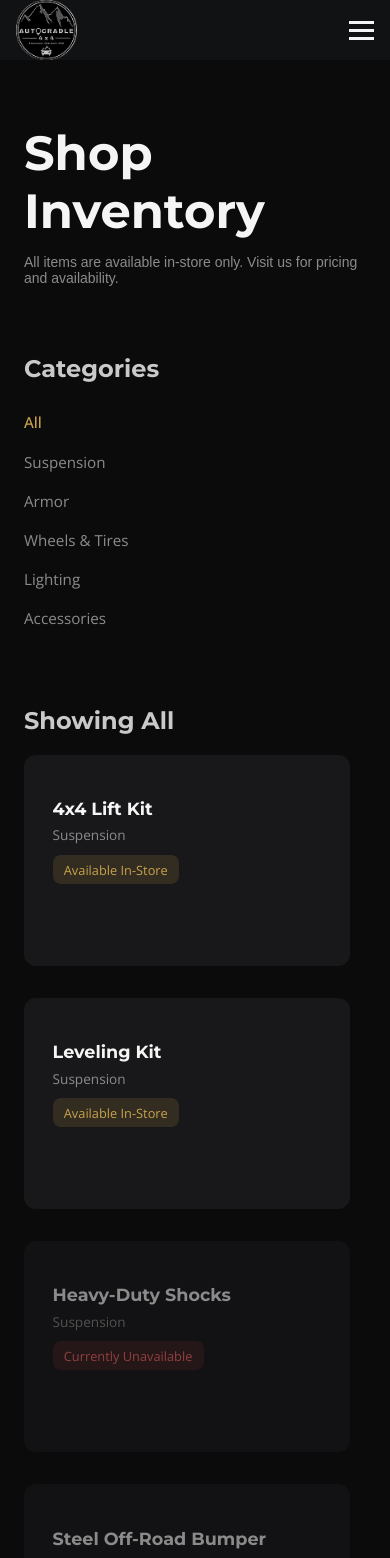
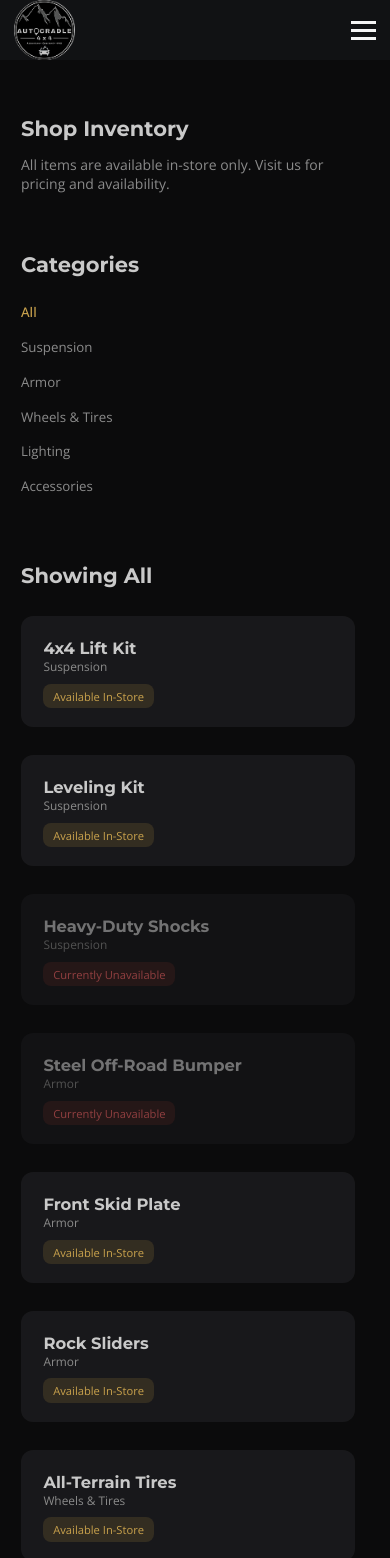
Before and after one commit to CharlesSamonte/React-Website, a React (Vite) app: page /shop in a window 390 px wide. Shown: the top 1558 px of the page. Built offline with nearby package versions, Linux system fonts and the light colour scheme.

Commit message:
Fixed stylings on most files.

```diff
--- a/src/App.css
+++ b/src/App.css
@@ -17,13 +17,48 @@
   color: var(--section-backgound-color);
 }
 
+.cards-container {
+  display: flex;
+  flex-direction: row;
+  flex-wrap: wrap;
+  gap: 2rem;
+}
+
 .card {
-  transition: box-shadow 0.5s ease, transform 0.5s ease;
+  background-color: var(--section-backgound-color);
+  border-radius: var(--radius-lg);
+  padding: 0.2rem 1.2rem;
+  transition: transform 0.4s ease, box-shadow 0.4s ease, border-color 0.4s ease;
+
 }
 
 .card:hover {
   transform: translateY(-8px);
   box-shadow: 0 15px 40px rgba(0, 0, 0, 0.5);
+  border-top: 1.5px solid var(--color-accent);
+}
+
+.card .img-container {
+  aspect-ratio: 1;
+  overflow: hidden;
+  margin: 1rem 0;
+  object-fit: cover;
+  border-radius: var(--radius-md);
+}
+
+.card .img-container img {
+  width: 100%;
+  aspect-ratio: 1;
+}
+
+.text-cta {
+  width: 100%;
+  text-align: end;
+  opacity: 0.5;
+}
+
+.text-cta:hover {
+  color: var(--color-text)
 }
 
 .a-link {
@@ -33,6 +68,22 @@
   color: var(--color-text-sub);
 }
 
+.section-title-container {
+  display: flex;
+  align-items: center;
+  justify-content: space-between;
+  margin-bottom: 1rem;
+  text-wrap: nowrap;
+  flex-wrap: wrap;
+}
+
+.section-title-container .title-sub-container {
+  text-wrap: wrap;
+}
+
+/*----------------------------------
+---------- ANIMATIONS --------------
+----------------------------------*/
 .a-link:hover {
   color: var(--color-text);
 }
@@ -54,7 +105,7 @@
   animation: slideLeft 0.7s ease forwards;
 }
 
-.delay-animate.visible{
+.delay-animate.visible {
   animation-delay: var(--delay, 0s);
 }
 
--- a/src/components/About/About.css
+++ b/src/components/About/About.css
@@ -1,11 +1,15 @@
 .about-section {
   display: flex;
-  justify-content: space-between;
 }
 
 /* TEXT */
 .about-text-container {
   flex: 1;
+  line-height: var(--leading-normal);
+}
+
+.about-text-container .about-text {
+  text-align: start;
 }
 
 /* IMAGE */
@@ -19,8 +23,7 @@
   width: 100%;
   max-width: 500px;
   height: auto;
-  border-radius: 12px;
-  object-fit: cover;
+  border-radius: var(--radius-lg);
 }
 
 .about-text-container p {
@@ -32,7 +35,11 @@
     flex-direction: column;
     text-align: center;
     gap: 1rem;
-    padding: 4rem 1.5rem;
+  }
+
+  .about-image-container img {
+    max-width: 250px;
+    border-radius: var(--radius-md);
   }
 
   .about-image-container {
--- a/src/components/About/About.tsx
+++ b/src/components/About/About.tsx
@@ -16,7 +16,7 @@ const About = () => {
                 <h2 className={`sub-name gold-text animate fade-up ${isVisible ? "visible" : ""}`}>
                     {aboutUsText.header}
                 </h2>
-                <p className={`animate fade-up ${isVisible ? "visible" : ""}`}>
+                <p className={`about-text animate fade-up ${isVisible ? "visible" : ""}`}>
                     {aboutUsText.text}
                 </p>
                 <button className={`gold-btn animate fade-up ${isVisible ? "visible" : ""}`}>OUR SERVICES</button>
--- a/src/components/Hero/Hero.css
+++ b/src/components/Hero/Hero.css
@@ -13,6 +13,7 @@
     background-attachment: fixed;
 
     color: var(--color-text-sub);
+    line-height: var(--leading-normal);
 }
 
 #hero-section::before {
@@ -27,31 +28,21 @@
 }
 
 /* TEXT CONTAINER */
-#hero-section .hero-text {
-    position: relative;
-    z-index: 1;
-
-    max-width: 650px;
-
-    display: flex;
-    flex-direction: column;
-
-}
-
 #hero-section h2,
-h1 {
+h1,
+h3 {
     margin: 0;
     padding: 0;
 }
 
 /* TYPOGRAPHY */
 #hero-section .hero-text .welcome {
-    font-size: clamp(1.2rem, 2vw, 1.8rem);
+    font-size: var(--text-xl);
     font-weight: var(--font-semibold);
 }
 
 #hero-section .hero-text .name {
-    font-size: clamp(2.5rem, 5vw, 4rem);
+    font-size: 3rem;
     font-weight: var(--font-bold);
     color: var(--color-text-heading);
 }
@@ -71,43 +62,10 @@ h1 {
 
 /* 📱 MOBILE */
 @media (max-width: 768px) {
-    #hero-section {
-        padding: 0 1.5rem;
-    }
-
     #hero-section .hero-text {
         width: 100%;
+        top: -30px;
         align-items: center;
         text-align: center;
     }
-
-    #hero-section::before {
-        background: rgba(0, 0, 0, 0.55),
-    }
 }
-
-
-#hero-section .hero-text>* {
-    opacity: 0;
-    animation: fadeUp 0.9s ease forwards;
-}
-
-/* Stagger timing */
-#hero-section .welcome {
-    animation-delay: 0.2s;
-}
-
-#hero-section .name {
-    animation-delay: 0.4s;
-}
-
-#hero-section .sub-name {
-    animation-delay: 0.6s;
-}
-
-#hero-section .sub-caption {
-    animation-delay: 0.8s;
-}
-#hero-section .hero-button {
-    animation-delay: 1.2s;
-}
--- a/src/components/Hero/Hero.tsx
+++ b/src/components/Hero/Hero.tsx
@@ -1,15 +1,23 @@
 import "./Hero.css";
+import useInViewAnimation from "../../hooks/useInViewAnimation";
+
 const Hero = () => {
+    const { ref, isVisible } = useInViewAnimation();
     return (
         <section id="hero-section">
-            <div className="hero-text">
-                <h2 className="welcome">Welcome to</h2>
-                <h1 className="name">AutoCradle</h1>
-                <h1 className="sub-name gold-text">Auto Shop in Saskatoon</h1>
-                <p className="sub-caption">Automotive Shop and Car Detailing</p>
-                <button className="hero-button" onClick={() => {
-                    document.getElementById("about-section")?.scrollIntoView({ behavior: "smooth",  });
-                }}>LEARN MORE</button>
+            <div ref={ref} className="hero-text">
+                <h3 className={`welcome animate fade-up ${isVisible && "visible"}`}>Welcome to</h3>
+                <h1 className={`name delay-animate fade-up ${isVisible && "visible"}`}
+                    style={{ "--delay": "0.35s" } as React.CSSProperties}>AutoCradle</h1>
+                <h2 className={`sub-name gold-text delay-animate fade-up ${isVisible && "visible"}`}
+                    style={{ "--delay": "0.55s" } as React.CSSProperties}>Auto Shop in Saskatoon</h2>
+                <p className={`sub-caption delay-animate fade-up ${isVisible && "visible"}`}
+                    style={{ "--delay": "0.70s" } as React.CSSProperties}>Automotive Shop and Car Detailing</p>
+                <button className={`hero-button delay-animate fade-up ${isVisible && "visible"}`}
+                    style={{ "--delay": "0.85s" } as React.CSSProperties}
+                    onClick={() => {
+                        document.getElementById("about-section")?.scrollIntoView({ behavior: "smooth", });
+                    }}>LEARN MORE</button>
             </div>
         </section>
     );
--- a/src/components/OurServices/OurServices.css
+++ b/src/components/OurServices/OurServices.css
@@ -1,57 +1,8 @@
 #our-services-section {
     display: grid;
 }
-
-.services-container {
-    display: flex;
-    flex-direction: row;
-    flex-wrap: wrap;
-    gap: 2rem;
-    justify-content: center;
-}
-
 .card-wrapper {
     width: clamp(250px, 100%, 350px);
     min-width: 200px;
     flex: 1;
 }
-
-.service-card {
-    flex: 1;
-    padding: 20px;
-    text-align: center;
-    background-color: var(--section-backgound-color);
-    border-radius: var(--radius-lg);
-}
-
-.service-card .img-container {
-    aspect-ratio: 1;
-    overflow: hidden;
-    object-fit: cover;
-    border-radius: var(--radius-md);
-}
-
-.service-card .img-container img {
-    width: 100%;
-    aspect-ratio: 1;
-}
-
-.section-title-container {
-    display: flex;
-    align-items: center;
-    justify-content: space-between;
-    margin-bottom: 1rem;
-    text-wrap: nowrap;
-    flex-wrap: wrap;
-}
-
-@media (max-width: 768px) {
-    .service-card .img-container {
-        display: flex;
-        align-items: center;
-        justify-content: center;
-        height: 150px;
-        width: 100%;
-    }
-
-}
--- a/src/components/OurServices/OurServices.tsx
+++ b/src/components/OurServices/OurServices.tsx
@@ -14,23 +14,23 @@ const OurServices = () => {
                 <h1>Our Services</h1>
                 <a href="/services" id="view-all-services" className="a-link">View All Services</a>
             </div>
-            <div className="services-container">
+            <div className="cards-container">
                 {
                     servicesHighlight.map((service, index) => {
                         const delay = 0.35 + Math.log(index + 1) * 0.20;
-
                         return (
                             <div key={index} className={`card-wrapper slide-left delay-animate ${isVisible ? "visible" : ""}`}
                                 style={{ "--delay": `${delay}s` } as React.CSSProperties}
                             >
-                                <NavLink  to="/services">
+                                <NavLink to="/services">
                                     <div className={`service-card card`}>
                                         <div className="img-container">
-                                            <img loading="lazy" src={service.imgPath} alt="Auto Body Repair">
+                                            <img loading="lazy" src={service.imgPath} alt={service.title}>
                                             </img>
                                         </div>
                                         <h3>{service.title}</h3>
                                         <p>{service.subTitle}</p>
+                                        <p className="sub-text text-cta">Click to see details</p>
                                     </div>
                                 </NavLink>
                             </div>
--- a/src/components/Shop/Shop.css
+++ b/src/components/Shop/Shop.css
@@ -1,38 +1,173 @@
+/* ===============================
+   Shop Page
+================================ */
+.shop-page {
+    background: var(--main-backgound-color);
+    color: var(--color-text);
+}
+
+
+/* ===============================
+   HEADER
+================================ */
+.page-title {
+    margin-bottom: 3rem;
+}
+
+/* ===============================
+   SHOP GRID
+================================ */
+
+.shop-grid {
+    display: grid;
+    gap: 2rem;
+    margin: 2rem 0;
+    padding-right: 1rem;
+    grid-template-columns: repeat(3, 1fr);
+}
+
+.shop-card-content .category {
+    display: block;
+    font-size: 0.85rem;
+    color: var(--color-text-sub);
+    margin-bottom: 0.8rem;
+}
+
+/* ===============================
+   STATUS BADGES
+================================ */
+
+.status {
+    font-size: 0.8rem;
+    padding: 0.35rem 0.7rem;
+    border-radius: var(--radius-md);
+    width: fit-content;
+}
+
+.status.available {
+    background: rgba(201, 162, 77, 0.15);
+    color: var(--color-accent);
+}
+
+.status.unavailable {
+    background: rgba(255, 80, 80, 0.15);
+    color: #ff6b6b;
+}
+
+/* DETAIL VIEW */
+.product-detail {
+    margin: 0 auto;
+    background: var(--card-backgound-color);
+    padding: 1rem 2rem;
+    border-radius: var(--radius-lg);
+    animation: fadeUp 0.4s ease;
+}
+
+.back-btn {
+    background: none;
+    border: none;
+    color: var(--color-accent);
+    cursor: pointer;
+    margin-bottom: 1.5rem;
+}
+
+.price {
+    font-size: 1.4rem;
+    color: var(--color-secondary);
+    margin: 1rem 0;
+}
+
+.cta-box {
+    margin-top: 2rem;
+}
+
+/* ===============================
+   LAYOUT
+================================ */
+
+.shop-layout {
+    display: grid;
+    grid-template-columns: 220px 1fr;
+    gap: 3rem;
+}
+
+/* ===============================
+   SIDEBAR (CATEGORIES)
+================================ */
+
+.shop-sidebar {
+    background: var(--main-backgound-color);
+    border-right: 1.2px solid var(--card-backgound-color)
+}
+
+.shop-sidebar h3 {
+    color: var(--color-text-heading);
+    margin-bottom: 1.2rem;
+    font-size: 1.2rem;
+}
+
+.shop-sidebar ul {
+    list-style: none;
+    padding: 0;
+    margin: 0;
+}
+
+.shop-sidebar li {
+    cursor: pointer;
+    padding: 0.6rem 0;
+    color: var(--color-text-sub);
+    font-size: 0.95rem;
+    transition: color 0.3s ease;
+}
+
+.shop-sidebar li:hover {
+    color: var(--color-accent);
+}
+
+.shop-sidebar li.active {
+    color: var(--color-accent);
+    font-weight: 500;
+}
+
+/* ===============================
+   Shop Snippit Section
+================================ */
+
 #shop-section {
     background: var(--section-backgound-color);
     color: var(--color-text);
 }
 
-.shop-grid {
-    margin-top: 4rem;
-    display: grid;
-    grid-template-columns: repeat(3, 1fr);
-    gap: 2rem;
+.shop-card {
+    background: var(--card-backgound-color);
+    display: flex;
+    padding: 1.6rem;
 }
 
-.shop-card.card {
-    background-color: var(--card-backgound-color);
-    overflow: hidden;
-    transition: transform 0.4s ease, box-shadow 0.4s ease;
+.shop-card.unavailable {
+    opacity: 0.55;
 }
 
-.shop-info h3 {
-    color: var(--color-text-heading);
-    margin-top: 0;
-}
 
-.shop-info p {
-    font-size: 0.9rem;
-    color: var(--color-text-sub);
-    margin-bottom: 1rem;
-}
+/* ===============================
+   RESPONSIVE
+================================ */
 
 @media screen and (max-width: 768px) {
     .shop-grid {
         grid-template-columns: 1fr;
     }
 
-    .shop-card img {
-        height: 200px;
+    .shop-layout {
+        grid-template-columns: 1fr;
+    }
+
+    .shop-sidebar {
+        order: -1;
+        border-right: none;
+    }
+
+    .shop-header h1 {
+        font-size: 2.1rem;
     }
 }
--- a/src/components/Shop/Shop.tsx
+++ b/src/components/Shop/Shop.tsx
@@ -12,12 +12,15 @@ const Shop = () => {
         <section ref={ref} id="shop-section">
             <div className={`animate fade-up ${isVisible ? "visible" : ""}`}>
                 <div className="section-title-container">
-                    <h1>Shop Inventory</h1>
+                    <div className="title-sub-container">
+                        <h1>Shop Inventory</h1>
+                        <p>
+                            Select items available in-store. Visit us to place an order.
+                        </p>
+                    </div>
                     <NavLink to="/shop" id="" className="a-link">View All Shop Items</NavLink>
                 </div>
-                <p>
-                    Select items available in-store. Visit us to place an order.
-                </p>
+
                 <div className="shop-grid">
                     {
                         featuredShopItems.map((item, index) => {
@@ -27,6 +30,8 @@ const Shop = () => {
                                     <div className={`card-wrapper delay-animate slide-left ${isVisible ? "visible" : ""}`}
                                         style={{ "--delay": `${delay}s` } as React.CSSProperties}>
                                         <div className={`shop-card card`}>
+                                            <div className="img-container">
+                                            </div>
                                             <div className="shop-info">
                                                 <h3>{item.name}</h3>
                                                 <p>{item.description}</p>
@@ -37,10 +42,10 @@ const Shop = () => {
                             )
                         })
                     }
+                </div>
                 <NavLink to="/shop">
-                <button className={`view-products-btn  delay-animate slide-left ${isVisible && "visible"}`}>View All Products</button>
+                    <button className={`view-products-btn  delay-animate slide-left ${isVisible && "visible"}`}>View All Products</button>
                 </NavLink>
-                </div>
             </div>
         </section>
     )
--- a/src/index.css
+++ b/src/index.css
@@ -15,13 +15,12 @@
       var(--color-secondary) 100%);
 
   --button-gold: linear-gradient(0deg,
-      #9F7F36 0%,
-      #E0B860 100%);
+      var(--color-accent-sub) 0%,
+      var(--color-secondary) 100%);
 
   --color-text-heading: #F5F5F5;
   --color-text: #C9C9C9;
   --color-text-sub: #8B8B8B;
-
 
   /* Status */
   --color-success: #16a34a;
@@ -33,6 +32,9 @@
      Typography
   ========================== */
   /* Font sizes */
+  --root-font-size: 16px;
+  --root-font-size-mobile: 14px;
+
   --text-xs: 0.75rem;
   /* 12px */
   --text-sm: 0.875rem;
@@ -59,7 +61,6 @@
   /* =========================
      Spacing (4px scale)
   ========================== */
-
   --space-1: 0.25rem;
   /* 4px */
   --space-2: 0.5rem;
@@ -126,7 +127,7 @@
 
   /* =========================
    Fixed Container Heights
-========================== */
+  ========================== */
   --navbar-height: 60px;
 
   color-scheme: light dark;
@@ -139,13 +140,14 @@
   -moz-osx-font-smoothing: grayscale;
 }
 
-html{
-  scroll-behavior: smooth;
+#root {
+  margin: 0;
 }
 
-#root {
-  margin: 0;
+html {
   font-family: 'Open Sans', sans-serif;
+  scroll-behavior: smooth;
+  font-size: var(--root-font-size);
 }
 
 body {
@@ -154,16 +156,13 @@ body {
 }
 
 section {
-  padding: 3rem 10%;
+  padding: var(--space-16) 10%;
 }
 
 p {
-  font-family: 'Opens Sans', sans-serif;
   font-size: var(--text-base);
   color: var(--color-text-sub)
 }
-
-
 
 h1,
 h2,
@@ -208,15 +207,16 @@ button:focus-visible {
   opacity: 0.8;
 }
 
-@media (max-width: 768px) {
+@media screen and (max-width: 768px) {
+  :root {
+    font-size: var(--text-sm);
+  }
+
   section {
     padding: 4rem 1.5rem;
   }
 
-  p{
-    font-size: var(--text-sm);
-  }
-  button{
+  button {
     width: 100%;
   }
 }
--- a/src/pages/Shop.css
+++ /dev/null
@@ -1,197 +0,0 @@
-.shop-page {
-  background: var(--main-backgound-color);
-  color: var(--color-text);
-}
-
-/* ===============================
-   HEADER
-================================ */
-
-.page-title h1 {
-  font-size: 3rem;
-  color: var(--color-text-heading);
-}
-
-.page-title p {
-  color: var(--color-text-sub);
-}
-
-.page-title {
-  margin-bottom: 3rem;
-}
-
-.shop-header a {
-  font-weight: 500;
-  margin-right: 1rem;
-}
-
-/* ===============================
-   LAYOUT
-================================ */
-
-.shop-layout {
-  display: grid;
-  grid-template-columns: 220px 1fr;
-  gap: 3rem;
-}
-
-/* ===============================
-   SIDEBAR (CATEGORIES)
-================================ */
-
-.shop-sidebar {
-  background: var(--main-backgound-color);
-  border-right: 1.2px solid var( --card-backgound-color)
-}
-
-.shop-sidebar h3 {
-  color: var(--color-text-heading);
-  margin-bottom: 1.2rem;
-  font-size: 1.2rem;
-}
-
-.shop-sidebar ul {
-  list-style: none;
-  padding: 0;
-  margin: 0;
-}
-
-.shop-sidebar li {
-  cursor: pointer;
-  padding: 0.6rem 0;
-  color: var(--color-text-sub);
-  font-size: 0.95rem;
-  transition: color 0.3s ease;
-}
-
-.shop-sidebar li:hover {
-  color: var(--color-accent);
-}
-
-.shop-sidebar li.active {
-  color: var(--color-accent);
-  font-weight: 500;
-}
-
-/* ===============================
-   SHOP GRID
-================================ */
-
-.shop-grid {
-  display: grid;
-  margin: 0px;
-  padding-right: 1rem;
-  grid-template-columns: repeat(auto-fill, minmax(250px, 1fr));
-}
-
-/* ===============================
-   SHOP CARD (NO IMAGE)
-================================ */
-
-.shop-card {
-  background: var(--card-backgound-color);
-  border-radius: var(--radius-lg);
-  padding: 1.6rem;
-  min-height: 160px;
-  max-height: 170px;
-  display: flex;
-  border-left: 3px solid transparent;
-  transition: transform 0.4s ease, box-shadow 0.4s ease, border-color 0.4s ease;
-}
-
-.shop-card:hover {
-  transform: translateY(-6px);
-  box-shadow: 0 15px 40px rgba(0, 0, 0, 0.45);
-  border-left-color: var(--color-accent);
-}
-
-.shop-card.unavailable {
-  opacity: 0.55;
-}
-
-/* ===============================
-   CARD CONTENT
-================================ */
-
-.shop-card-content h3 {
-  color: var(--color-text-heading);
-  font-size: 1.1rem;
-  margin-bottom: 0.4rem;
-}
-
-.shop-card-content .category {
-  display: block;
-  font-size: 0.85rem;
-  color: var(--color-text-sub);
-  margin-bottom: 0.8rem;
-}
-
-/* ===============================
-   STATUS BADGES
-================================ */
-
-.status {
-  font-size: 0.8rem;
-  padding: 0.35rem 0.7rem;
-  border-radius: var(--radius-md);
-  width: fit-content;
-}
-
-.status.available {
-  background: rgba(201, 162, 77, 0.15);
-  color: var(--color-accent);
-}
-
-.status.unavailable {
-  background: rgba(255, 80, 80, 0.15);
-  color: #ff6b6b;
-}
-
-/* DETAIL VIEW */
-.product-detail {
-  margin: 0 auto;
-  background: var(--card-backgound-color);
-  padding: 1rem 2rem;
-  border-radius: var(--radius-lg);
-  animation: fadeUp 0.4s ease;
-}
-
-.back-btn {
-  background: none;
-  border: none;
-  color: var(--color-accent);
-  cursor: pointer;
-  margin-bottom: 1.5rem;
-}
-
-.price {
-  font-size: 1.4rem;
-  color: var(--color-secondary);
-  margin: 1rem 0;
-}
-
-.cta-box {
-  margin-top: 2rem;
-}
-
-
-/* ===============================
-   RESPONSIVE
-================================ */
-
-@media screen and (max-width: 768px) {
-  .shop-card {}
-
-  .shop-layout {
-    grid-template-columns: 1fr;
-  }
-
-  .shop-sidebar {
-    order: -1;
-    border-right: none;
-  }
-
-  .shop-header h1 {
-    font-size: 2.1rem;
-  }
-}
--- a/src/pages/ShopPage.tsx
+++ b/src/pages/ShopPage.tsx
@@ -1,5 +1,4 @@
 import { useState, useEffect } from "react";
-import "./Shop.css";
 import { shopItems } from "../constants/shopItems";
 import { useParams } from "react-router-dom";
 import useInViewAnimation from "../hooks/useInViewAnimation";
@@ -119,7 +118,7 @@ const ShopPage = () => {
                                     >
                                         <div
                                             key={item.id}
-                                            className={`shop-card  ${item.available ? "" : "unavailable"}`}
+                                            className={`shop-card card ${item.available ? "" : "unavailable"}`}
                                             onClick={() => setSelectedProduct(item)}
                                         >
                                             <div className="shop-card-content">
```
